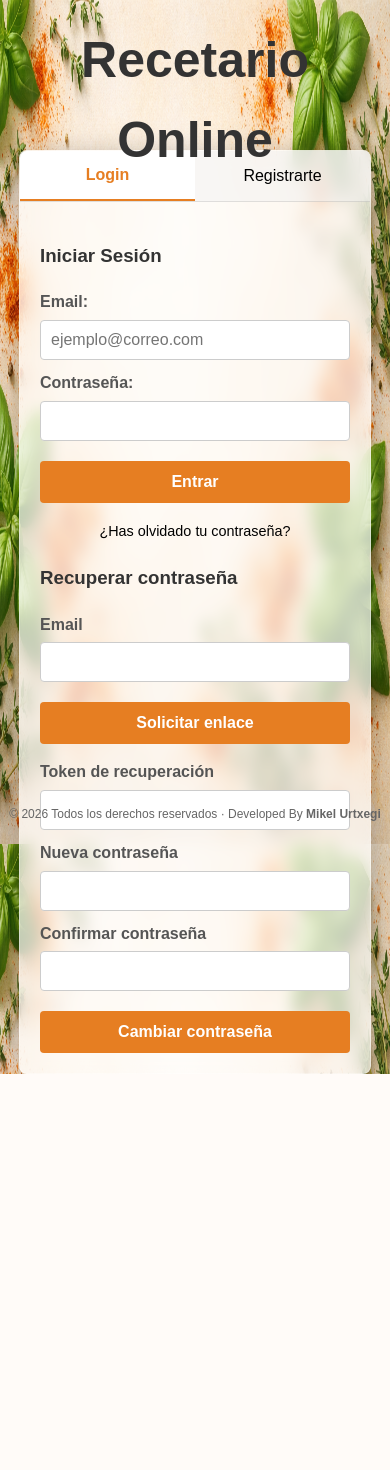
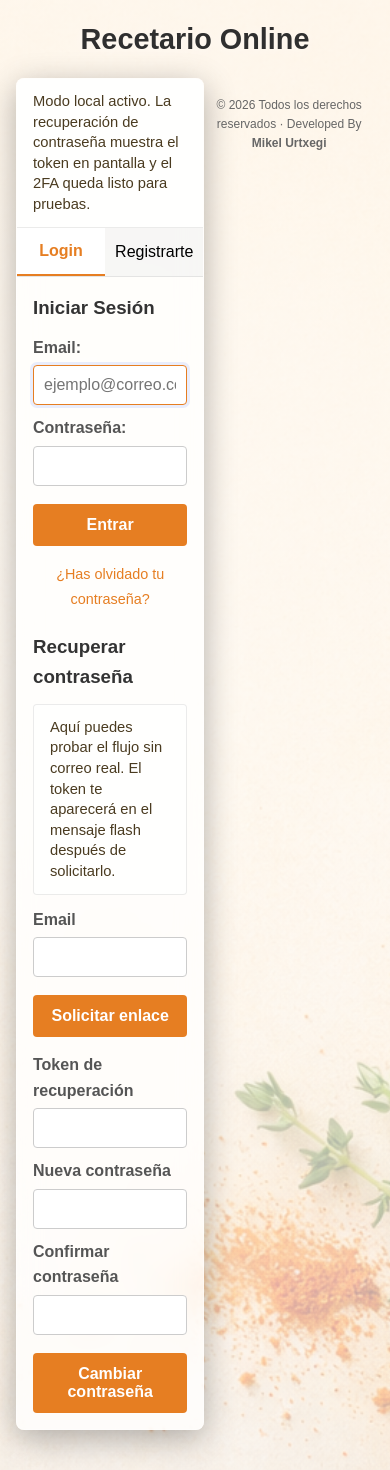
Before and after one commit to Urtxe/recetario-online-antiguo, a PHP site: page /index.php?controller=security in a window 390 px wide. Before the commit the page ends 1074 px from the top, so only its background shows below. Run offline with PHP 8.4, Linux system fonts and the light colour scheme.

Commit message:
Polish local auth UX and security migration

```diff
--- a/public/css/main_auth.css
+++ b/public/css/main_auth.css
@@ -1,86 +1,99 @@
-/* Importar todos los módulos base */
 @import url('parts/base.css');
 @import url('parts/componentes.css');
 @import url('parts/formularios.css');
 
-/* Estilos específicos para auth sin :has() */
-/* Este archivo NO importa layout.css para evitar conflictos */
-
-/* ========== BODY DE AUTH ========== */
 body {
     width: 100%;
     max-width: none;
-    padding: 0;
+    min-height: 100svh;
     margin: 0;
-    background-image: url("../img/portada-login2.png");
-    background-size: 100% 100%;
+    padding: 96px 16px 40px;
+    box-sizing: border-box;
+    display: flex;
+    justify-content: center;
+    align-items: flex-start;
+    background:
+        linear-gradient(180deg, rgba(255, 248, 238, 0.88), rgba(255, 255, 255, 0.6)),
+        url("../img/portada-login2.png");
+    background-size: cover;
     background-repeat: no-repeat;
     background-position: center;
     background-attachment: fixed;
-    display: flex;
-    justify-content: center;
-    align-items: flex-start;
-    min-height: 100vh;
-    padding-top: 150px;
-    box-sizing: border-box;
 }
-
-/* ========== ELEMENTOS DE AUTH ========== */
 
 .titulo {
     position: absolute;
-    top: 20px;
+    top: 22px;
     left: 50%;
     transform: translateX(-50%);
+    width: calc(100% - 32px);
+    margin: 0;
+    z-index: 10;
+    text-align: center;
     font-family: 'Arial', sans-serif;
-    font-size: 50px;
-    color: #333;
-    margin: 0;
-    text-align: center;
-    width: 100%;
-    z-index: 10;
+    font-size: clamp(2rem, 4vw, 3.25rem);
+    color: #2f2f2f;
+    text-shadow: 0 2px 10px rgba(255, 255, 255, 0.45);
 }
 
 .contenedor-auth {
-    width: 350px;
-    border: 1px solid rgba(255, 255, 255, 0.3);
+    width: min(460px, 100%);
+    border: 1px solid rgba(255, 255, 255, 0.35);
     border-radius: var(--radius-lg);
     overflow: hidden;
     font-family: Arial, sans-serif;
-    background-color: rgba(255, 255, 255, 0.7);
+    background-color: rgba(255, 255, 255, 0.76);
     box-shadow: var(--shadow-xl);
-    backdrop-filter: blur(8px);
-    -webkit-backdrop-filter: blur(8px);
-    margin: 0;
+    backdrop-filter: blur(12px);
+    -webkit-backdrop-filter: blur(12px);
     position: relative;
     z-index: 5;
 }
 
+.auth-banner,
+.auth-note {
+    margin: 0;
+    padding: 12px 16px;
+    font-size: 0.92rem;
+    line-height: 1.4;
+    background: rgba(255, 255, 255, 0.72);
+    color: #4a3b20;
+    border-bottom: 1px solid rgba(0, 0, 0, 0.08);
+}
+
+.auth-note {
+    margin: 0 0 12px;
+    border-radius: var(--radius-sm);
+    border: 1px solid rgba(0, 0, 0, 0.08);
+}
+
 .botones {
     display: flex;
-    background-color: rgba(241, 241, 241, 0.5);
-    border-bottom: 1px solid rgba(0, 0, 0, 0.1);
+    background-color: rgba(241, 241, 241, 0.55);
+    border-bottom: 1px solid rgba(0, 0, 0, 0.08);
 }
 
 .tab-btn {
     flex: 1;
-    padding: 15px;
+    padding: 16px 14px;
     border: none;
     cursor: pointer;
-    font-size: 16px;
+    font-size: 1rem;
     background-color: transparent;
-    transition: background-color 0.3s;
+    transition: background-color 0.2s ease, color 0.2s ease;
 }
 
 .tab-btn.activo {
     background-color: var(--color-white);
     border-bottom: 2px solid var(--color-primary);
     color: var(--color-primary);
-    font-weight: bold;
+    font-weight: 700;
 }
 
-.tab-btn:hover:not(.activo) {
-    background-color: #e2e2e2;
+.tab-btn:hover:not(.activo),
+.tab-btn:focus-visible {
+    background-color: rgba(255, 255, 255, 0.9);
+    outline: none;
 }
 
 .paneles {
@@ -94,6 +107,11 @@ body {
 
 .panel.activo {
     display: block;
+}
+
+.panel h3 {
+    margin-top: 0;
+    margin-bottom: 12px;
 }
 
 .panel form label {
@@ -111,16 +129,17 @@ body {
     border-radius: var(--radius-sm);
     box-sizing: border-box;
     font-size: 1rem;
-    transition: border-color 0.2s ease;
+    transition: border-color 0.2s ease, box-shadow 0.2s ease;
 }
 
 .panel form input:focus {
     outline: none;
     border-color: var(--color-primary);
+    box-shadow: 0 0 0 3px rgba(76, 118, 255, 0.12);
 }
 
 .panel form button {
-    margin-top: 20px;
+    margin-top: 18px;
     padding: 12px;
     width: 100%;
     background-color: var(--color-primary);
@@ -128,13 +147,23 @@ body {
     border: none;
     border-radius: var(--radius-sm);
     cursor: pointer;
-    font-weight: bold;
+    font-weight: 700;
     font-size: 1rem;
-    transition: background 0.2s;
+    transition: background-color 0.2s ease, transform 0.2s ease;
 }
 
 .panel form button:hover {
     background-color: var(--color-primary-hover);
+    transform: translateY(-1px);
+}
+
+.panel a {
+    color: var(--color-primary);
+    text-decoration: none;
+}
+
+.panel a:hover {
+    text-decoration: underline;
 }
 
 .footer {
@@ -146,6 +175,36 @@ body {
     font-size: 12px;
     color: #666;
     text-align: center;
-    width: 100%;
+    width: calc(100% - 32px);
     z-index: 10;
 }
+
+@media (max-width: 640px) {
+    body {
+        padding-top: 78px;
+        background-attachment: scroll;
+    }
+
+    .titulo {
+        top: 16px;
+        font-size: clamp(1.8rem, 7vw, 2.4rem);
+    }
+
+    .contenedor-auth {
+        width: 100%;
+    }
+
+    .paneles {
+        padding: 16px;
+    }
+
+    .tab-btn {
+        padding: 14px 10px;
+    }
+
+    .footer {
+        position: static;
+        transform: none;
+        margin-top: 18px;
+    }
+}
--- a/public/js/auth.js
+++ b/public/js/auth.js
@@ -1,23 +1,71 @@
-document.addEventListener("DOMContentLoaded", function() {
+document.addEventListener('DOMContentLoaded', function () {
     const btnLogin = document.getElementById('btn-login');
     const btnRegister = document.getElementById('btn-register');
     const panelLogin = document.getElementById('panel-login');
     const panelRegistro = document.getElementById('panel-registro');
+    const recoverLink = document.querySelector('[data-scroll-panel="recover"]');
 
-    function switchTab(showRegister) {
-        if (showRegister) {
-            btnRegister.classList.add('activo');
-            panelRegistro.classList.add('activo');
-            btnLogin.classList.remove('activo');
-            panelLogin.classList.remove('activo');
-        } else {
-            btnLogin.classList.add('activo');
-            panelLogin.classList.add('activo');
-            btnRegister.classList.remove('activo');
-            panelRegistro.classList.remove('activo');
+    if (!btnLogin || !btnRegister || !panelLogin || !panelRegistro) {
+        return;
+    }
+
+    const focusFirstField = (panel) => {
+        const field = panel.querySelector('input:not([type="hidden"]), textarea, select');
+        if (field) {
+            field.focus({ preventScroll: true });
+        }
+    };
+
+    function setActiveTab(tab) {
+        const showRegister = tab === 'register';
+
+        btnLogin.classList.toggle('activo', !showRegister);
+        btnRegister.classList.toggle('activo', showRegister);
+        btnLogin.setAttribute('aria-selected', showRegister ? 'false' : 'true');
+        btnRegister.setAttribute('aria-selected', showRegister ? 'true' : 'false');
+
+        panelLogin.classList.toggle('activo', !showRegister);
+        panelRegistro.classList.toggle('activo', showRegister);
+
+        try {
+            localStorage.setItem('recetario-auth-tab', tab);
+        } catch (error) {
+            // Sin storage: seguimos funcionando igual en local.
+        }
+
+        focusFirstField(showRegister ? panelRegistro : panelLogin);
+    }
+
+    const hash = window.location.hash.replace('#', '');
+    const storedTab = (() => {
+        try {
+            return localStorage.getItem('recetario-auth-tab');
+        } catch (error) {
+            return null;
+        }
+    })();
+    const defaultTab = panelRegistro.classList.contains('activo') ? 'register' : 'login';
+    const initialTab = hash === 'panel-registro' ? 'register' : (storedTab === 'register' ? 'register' : defaultTab);
+
+    setActiveTab(initialTab);
+
+    btnRegister.addEventListener('click', () => setActiveTab('register'));
+    btnLogin.addEventListener('click', () => setActiveTab('login'));
+
+    if (recoverLink) {
+        recoverLink.addEventListener('click', () => {
+            try {
+                localStorage.setItem('recetario-auth-tab', 'login');
+            } catch (error) {
+                // No-op.
+            }
+        });
+    }
+
+    if (hash === 'panel-recuperacion') {
+        const recoverPanel = document.getElementById('panel-recuperacion');
+        if (recoverPanel) {
+            setTimeout(() => recoverPanel.scrollIntoView({ behavior: 'smooth', block: 'start' }), 100);
         }
     }
-
-    btnRegister.addEventListener('click', () => switchTab(true));
-    btnLogin.addEventListener('click', () => switchTab(false));
 });
--- a/views/auth/login.php
+++ b/views/auth/login.php
@@ -1,3 +1,4 @@
+<?php $isLocalDev = app_env('APP_ENV', 'local') === 'local'; ?>
 <!DOCTYPE html>
 <html lang="es">
 <head>
@@ -10,15 +11,20 @@
 <h1 class="titulo">Recetario Online</h1>
 
 <div class="contenedor-auth">
+  <?php if ($isLocalDev): ?>
+    <div class="auth-banner">
+      Modo local activo. La recuperación de contraseña muestra el token en pantalla y el 2FA queda listo para pruebas.
+    </div>
+  <?php endif; ?>
 
   <div class="botones">
-    <button id="btn-login" class="tab-btn <?php echo isset($error_registro) ? '' : 'activo'; ?>">Login</button>
-    <button id="btn-register" class="tab-btn <?php echo isset($error_registro) ? 'activo' : ''; ?>">Registrarte</button>
+    <button type="button" id="btn-login" class="tab-btn <?php echo isset($error_registro) ? '' : 'activo'; ?>" data-tab="login" aria-controls="panel-login" aria-selected="<?php echo isset($error_registro) ? 'false' : 'true'; ?>">Login</button>
+    <button type="button" id="btn-register" class="tab-btn <?php echo isset($error_registro) ? 'activo' : ''; ?>" data-tab="register" aria-controls="panel-registro" aria-selected="<?php echo isset($error_registro) ? 'true' : 'false'; ?>">Registrarte</button>
   </div>
 
   <div class="paneles">
     <!-- Panel Login -->
-    <div id="panel-login" class="panel <?php echo isset($error_registro) ? '' : 'activo'; ?>">
+    <div id="panel-login" class="panel <?php echo isset($error_registro) ? '' : 'activo'; ?>" data-panel="login">
       <h3>Iniciar Sesión</h3>
       <?php if (isset($error_login)): ?>
         <p class="error-msg" style="color: red; text-align:center;"><?php echo htmlspecialchars($error_login, ENT_QUOTES, 'UTF-8'); ?></p>
@@ -36,12 +42,12 @@
       </form>
 
       <div style="margin-top: 15px; text-align: center;">
-        <a href="#panel-recuperacion" style="font-size: 0.9rem;">¿Has olvidado tu contraseña?</a>
+        <a href="#panel-recuperacion" style="font-size: 0.9rem;" data-scroll-panel="recover">¿Has olvidado tu contraseña?</a>
       </div>
     </div>
 
     <!-- Panel Registro -->
-    <div id="panel-registro" class="panel <?php echo isset($error_registro) ? 'activo' : ''; ?>">
+    <div id="panel-registro" class="panel <?php echo isset($error_registro) ? 'activo' : ''; ?>" data-panel="register">
       <h3>Crear Cuenta</h3>
 
       <?php if (isset($error_registro)): ?>
@@ -70,7 +76,7 @@
       <div id="panel-2fa" class="panel activo" style="margin-top: 20px;">
         <h3>Verificación en dos pasos</h3>
         <?php if (isset($error_2fa)): ?>
-          <p class="error-msg" style="color: red; text-align:center;"><?php echo htmlspecialchars($error_2fa); ?></p>
+          <p class="error-msg" style="color: red; text-align:center;"><?php echo htmlspecialchars($error_2fa, ENT_QUOTES, 'UTF-8'); ?></p>
         <?php endif; ?>
         <form action="index.php?controller=auth&action=verificar2fa" method="post">
           <?php echo csrf_field(); ?>
@@ -83,6 +89,9 @@
 
     <div id="panel-recuperacion" class="panel activo" style="margin-top: 20px;">
       <h3>Recuperar contraseña</h3>
+      <?php if ($isLocalDev): ?>
+        <p class="auth-note">Aquí puedes probar el flujo sin correo real. El token te aparecerá en el mensaje flash después de solicitarlo.</p>
+      <?php endif; ?>
       <form action="index.php?controller=auth&action=solicitarRecuperacion" method="post">
         <?php echo csrf_field(); ?>
         <label for="reset-email">Email</label>
```
Also changed, not shown: database/security.sql (+93 -8 lines), database/README.md (added).
